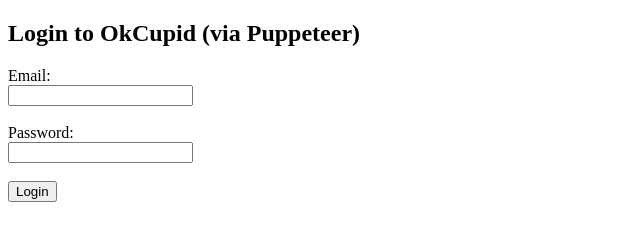
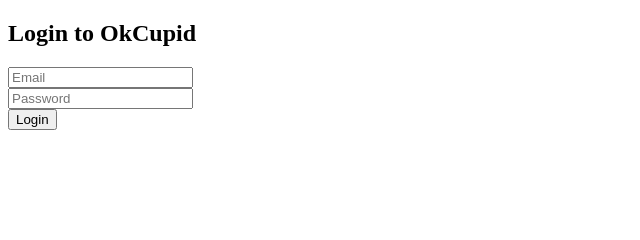
Before and after one commit to JOOxCRACK/f3res, a website: page public/index.html in a window 1280 px wide. Shown: the whole page, without its empty margins (0-640 px from the left). Drawn offline with Linux system fonts and the light colour scheme.

Commit message:
index.html

```diff
--- a/public/index.html
+++ b/public/index.html
@@ -1,18 +1,14 @@
 <!DOCTYPE html>
-<html lang="en">
+<html>
 <head>
-  <meta charset="UTF-8" />
-  <title>OkCupid Login (Puppeteer)</title>
+  <meta charset="UTF-8">
+  <title>OkCupid Login</title>
 </head>
 <body>
-  <h2>Login to OkCupid (via Puppeteer)</h2>
-  <form action="/login" method="POST">
-    <label>Email:</label><br />
-    <input type="email" name="email" required /><br /><br />
-
-    <label>Password:</label><br />
-    <input type="password" name="password" required /><br /><br />
-
+  <h2>Login to OkCupid</h2>
+  <form method="POST" action="/login">
+    <input type="email" name="email" placeholder="Email" required /><br />
+    <input type="password" name="password" placeholder="Password" required /><br />
     <button type="submit">Login</button>
   </form>
 </body>
```
